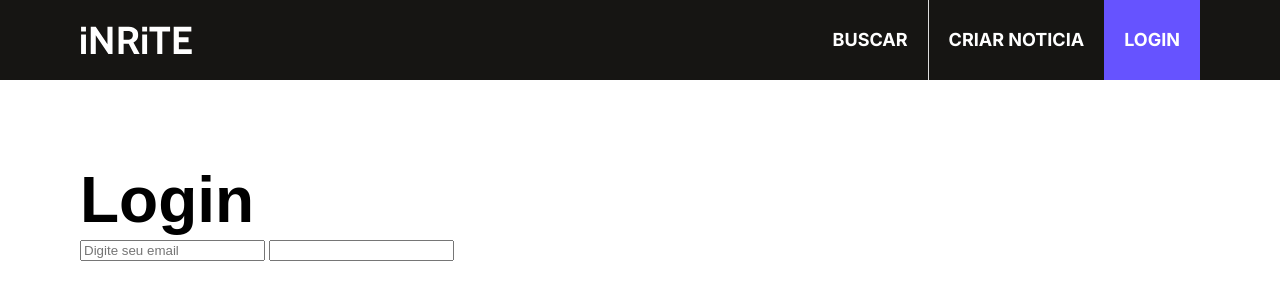
After one commit to neemias-renan/Jornal-Escolar, a Django app: page /inrite/login/ in a window 1280 px wide. The commit adds this page. Shown: the top 300 px of the page. Run offline with Django 4.2, Linux system fonts and the light colour scheme; some web fonts are replaced.

Commit message:
Atualização

```diff
--- a/mysite/inrite/templates/inrite/base.html
+++ b/mysite/inrite/templates/inrite/base.html
@@ -43,7 +43,7 @@
                         </form>
                     </li>
                     <li class="column justify-content-center background-color-gray bolder-rigth-gray news-li"><a href="{% url 'inrite:manager'%}" class="fs-p-18 bold uppercase padding-20px">Criar Noticia</a></li>
-                    <li class="column justify-content-center background-color-secondary login-li"><a href="{% url 'inrite:manager'%}" class="fs-p-18 bold uppercase padding-20px font-color-white">Login</a></li>
+                    <li class="column justify-content-center background-color-secondary login-li"><a href="{% url 'inrite:login'%}" class="fs-p-18 bold uppercase padding-20px font-color-white">Login</a></li>
 
                 </ul>
             </nav>
--- a/mysite/inrite/templates/inrite/base_second.html
+++ b/mysite/inrite/templates/inrite/base_second.html
@@ -19,13 +19,14 @@
                 <ul class="row height-5">
                     <li class="row justify-content-center ol-search">
 
-                        <form  class="fs-p-18 bold uppercase padding-20px search" action="{% url 'inrite:search' %}" method="post">
+                        <form  class="fs-p-18 bold uppercase bolder-rigth-gray padding-20px search" action="{% url 'inrite:search' %}" method="post">
                             {% csrf_token %}
                             <p class="font-color-white">Buscar</p>
                             <input type="text" name="search" class="fs-p-18 bold uppercase width-100 input-search font-color-white" placeholder="Busque aqui">
                         </form>
                     </li>
-                    <li class="column justify-content-center background-color-secondary"><a href="{% url 'inrite:manager'%}" class="fs-p-18 bold uppercase padding-20px font-color-white">Criar Noticia</a></li>
+                    <li class="column justify-content-center   news-li"><a href="{% url 'inrite:manager'%}" class="fs-p-18 bold uppercase font-color-white padding-20px">Criar Noticia</a></li>
+                    <li class="column justify-content-center background-color-secondary login-li"><a href="{% url 'inrite:login'%}" class="fs-p-18 bold uppercase padding-20px font-color-white">Login</a></li>
                 </ul>
             </div>
         </div>
--- /dev/null
+++ b/mysite/inrite/templates/inrite/login.html
@@ -0,0 +1,17 @@
+{% extends "inrite/base_second.html" %}
+{% load static %}
+
+{% block statics %}
+<link rel="stylesheet" href="{% static 'css/index.css' %}">
+<!-- <script src="{% static 'inrite/js/animations.js' %}"></script> -->
+{% endblock statics %}
+
+{% block content %}
+<section class="padding-default margin-top-5">
+    <h2 class="fs-h2 bold">Login</h2>
+    <form action="">
+        <input type="email" placeholder="Digite seu email">
+        <input type="password" name="" id="">
+    </form>
+</section>
+{% endblock content %}
--- a/mysite/inrite/urls.py
+++ b/mysite/inrite/urls.py
@@ -8,4 +8,6 @@ urlpatterns = [
     path('search/', views.SearchView.as_view(), name='search'),
     path('news/<int:pk>', views.NewsView.as_view(), name='new'),
     path('manager/', views.ManagerView.as_view(), name='manager'),
+    path('login/', views.LoginView.as_view(), name='login'),
+    path('signup/', views.SignupView.as_view(), name='signup'),
 ]
--- a/mysite/inrite/views.py
+++ b/mysite/inrite/views.py
@@ -108,3 +108,19 @@ class ManagerView(View):
 
         News.objects.create(title = new_title, body = new_content, description=new_description, edition = edition)
         return HttpResponseRedirect(reverse('inrite:index'))
+
+class LoginView(View):
+    def get(self, request, *args, **kwargs):
+        context = {}
+        return render(request, 'inrite/login.html', context)
+
+    def post(self, request, *args, **kwargs):
+        return HttpResponseRedirect(reverse('inrite:index'))
+
+class SignupView(View):
+    def get(self, request, *args, **kwargs):
+        context = {}
+        return render(request, 'inrite/signup.html', context)
+
+    def post(self, request, *args, **kwargs):
+        return HttpResponseRedirect(reverse('inrite:index'))
```
Also changed, not shown: mysite/inrite/templates/inrite/signup.html (added, +17 -0 lines).
